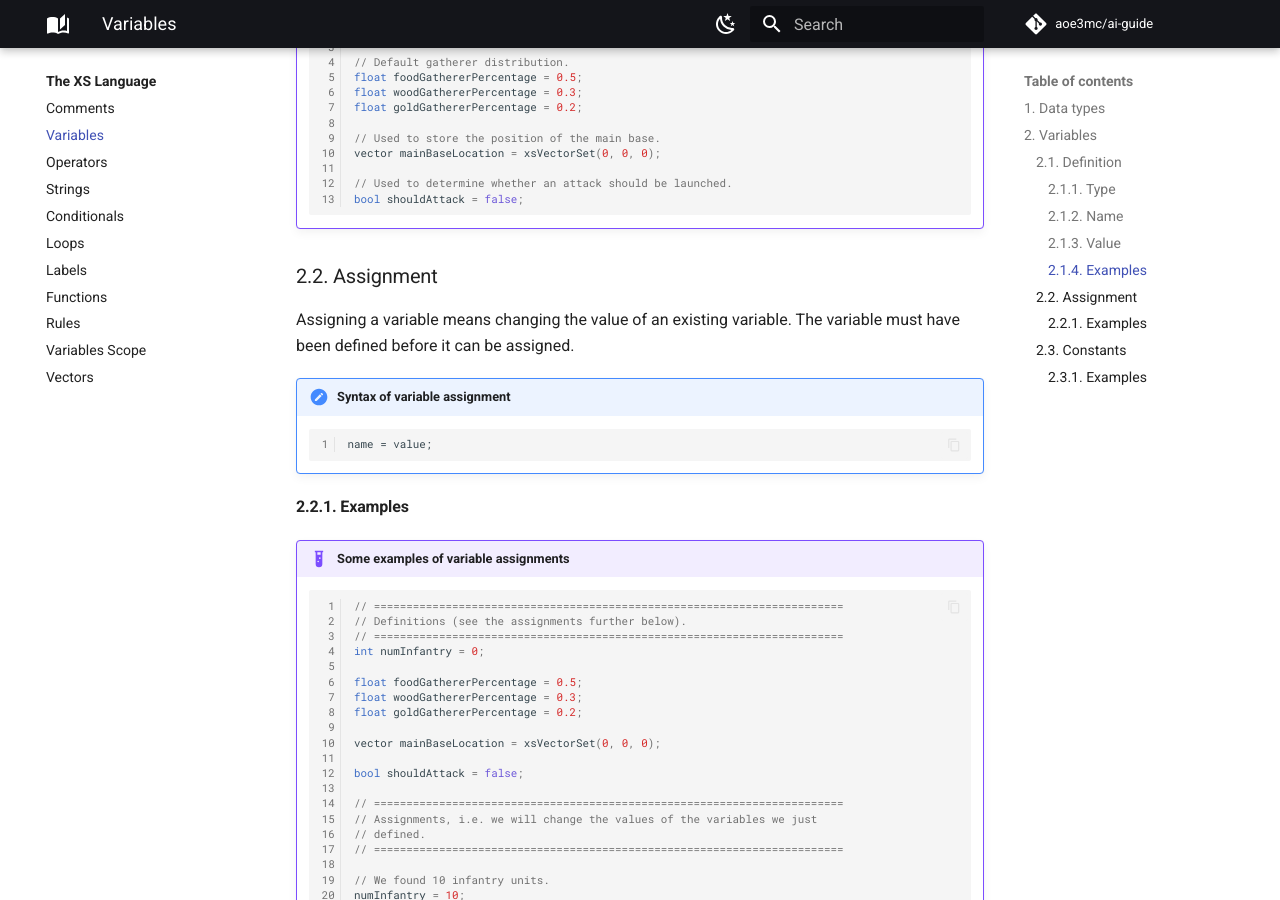
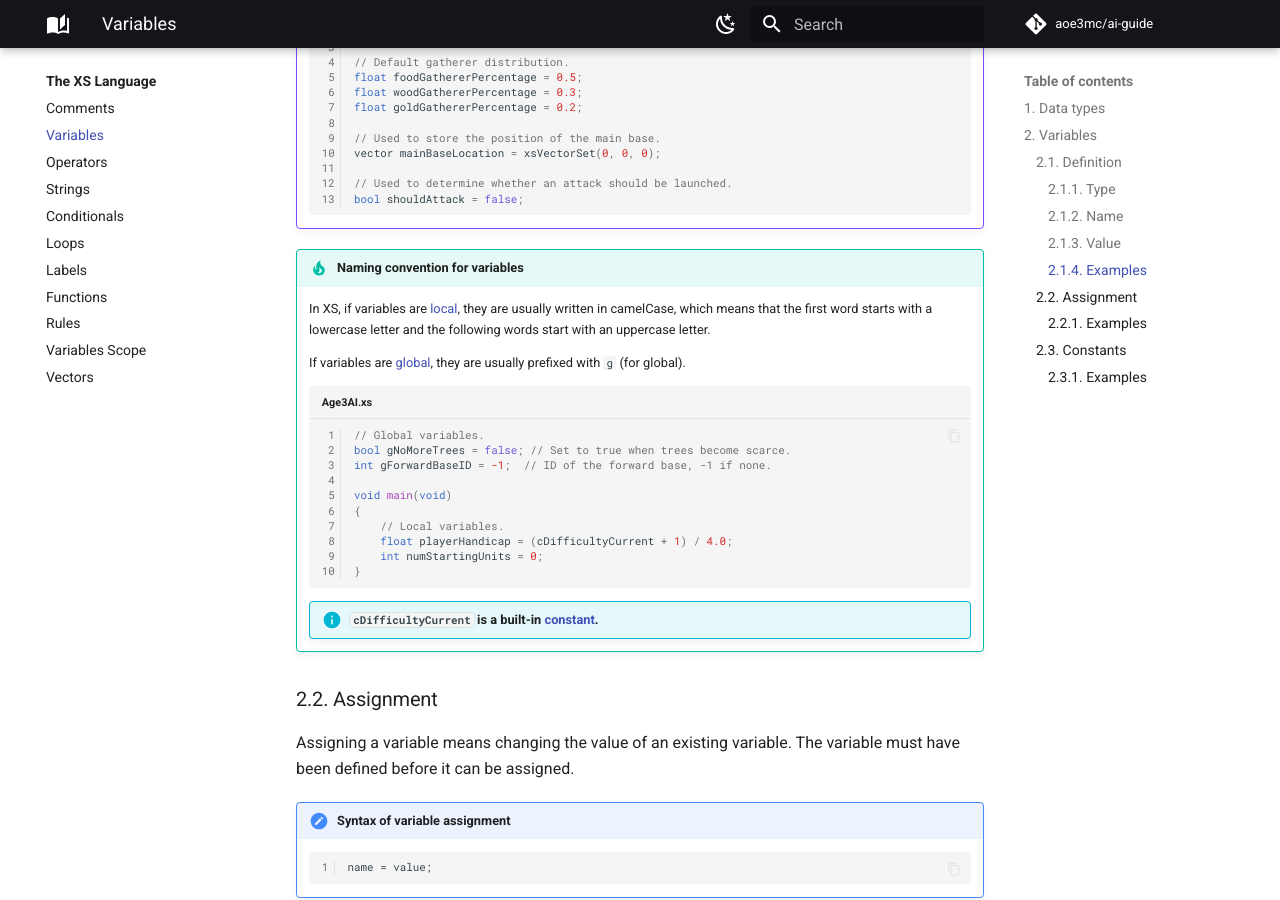
Before and after one commit to aoe3mc/ai-guide, an MkDocs documentation site: the page built from docs/xs/variables.md, in a window 1280 px wide and 900 px high, scrolled down 1730 px. Built offline with MkDocs 1.6.1 and Material for MkDocs 9.7.7, drawn with Linux system fonts in a browser that asks for light colours; comment, search, counter and statistics services are not loaded; some of the changed text lies outside the part shown.

Commit message:
Add naming conventions for variables and constants

````diff
--- a/docs/xs/variables.md
+++ b/docs/xs/variables.md
@@ -76,6 +76,31 @@
     bool shouldAttack = false;
     ```
 
+!!! tip "Naming convention for variables"
+
+    In XS, if variables are [local](variables-scope.md#1-local-variables), they
+    are usually written in camelCase, which means that the first word starts
+    with a lowercase letter and the following words start with an uppercase
+    letter.
+
+    If variables are [global](variables-scope.md#2-global-variables), they are
+    usually prefixed with `g` (for global).
+
+    ```cpp title="Age3AI.xs"
+    // Global variables.
+    bool gNoMoreTrees = false; // Set to true when trees become scarce.
+    int gForwardBaseID = -1;  // ID of the forward base, -1 if none.
+
+    void main(void)
+    {
+        // Local variables.
+        float playerHandicap = (cDifficultyCurrent + 1) / 4.0;
+        int numStartingUnits = 0;
+    }
+    ```
+
+    !!! info "`cDifficultyCurrent` is a built-in [constant](#23-constants)."
+
 ### 2.2. Assignment
 
 Assigning a variable means changing the value of an existing variable. The
@@ -151,3 +176,19 @@
     // The speed of light is a constant.
     const int c = 299792458;
     ```
+
+!!! tip "Naming convention for constants"
+
+    In XS, constants are usually prefixed with `c`. Here are some examples:
+
+    ```cpp title="Game Folder\Game\AI\core\aiGlobals.xs"
+    extern const int cForwardBaseStateNone = -1;    // None exists, none in progress
+    extern const int cForwardBaseStateBuilding = 0; // Fort wagon exists, but no fort yet.
+    extern const int cForwardBaseStateActive = 1;   // Base is active, defend and train plans there.
+    ```
+
+    !!! question "What does `#!cpp extern` mean?"
+
+        `#!cpp extern` is a keyword that allows variables and constants to be
+        defined in one file and used in another. See [Variables
+        Scope](variables-scope.md) for more information.
````
